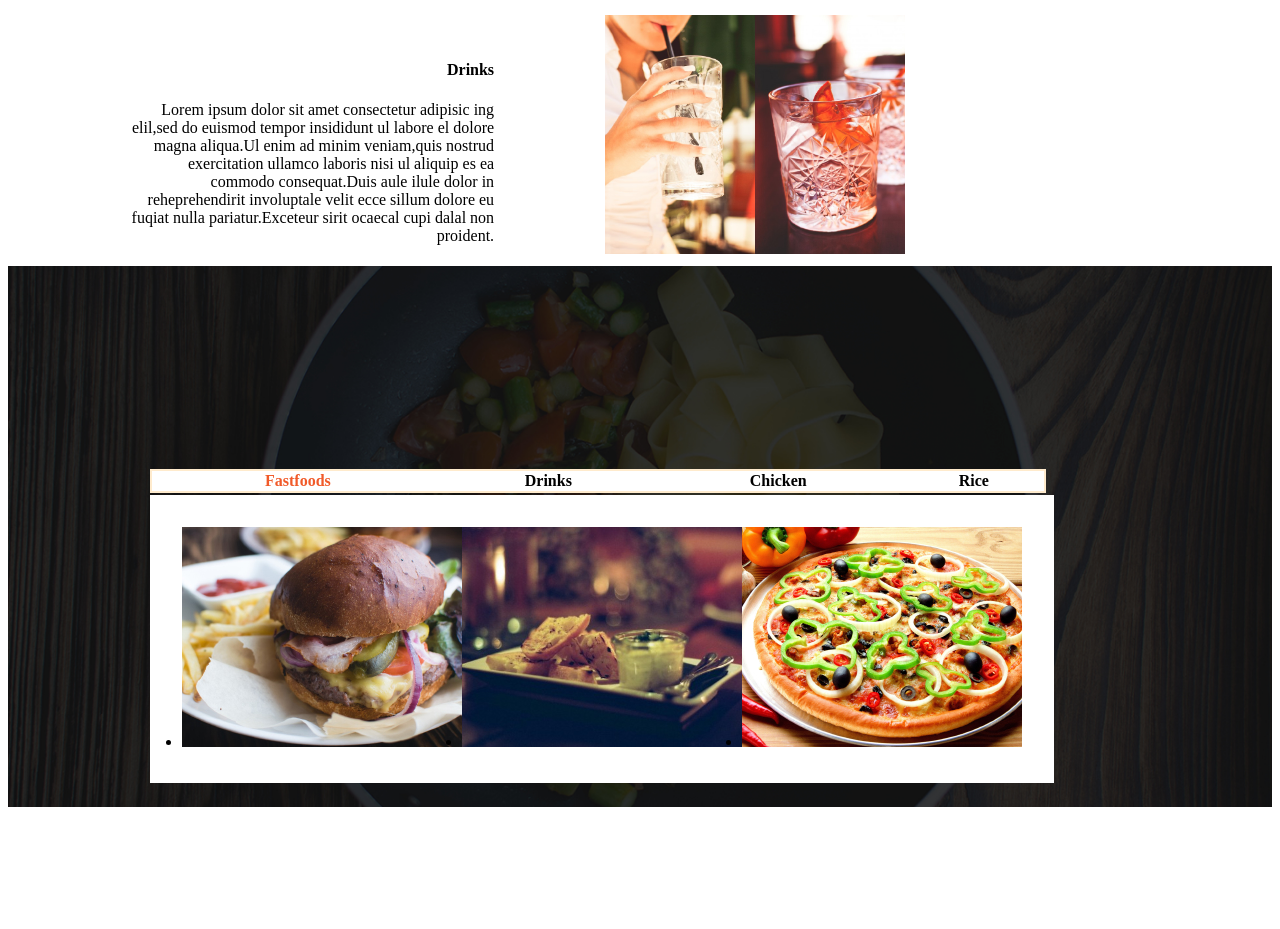
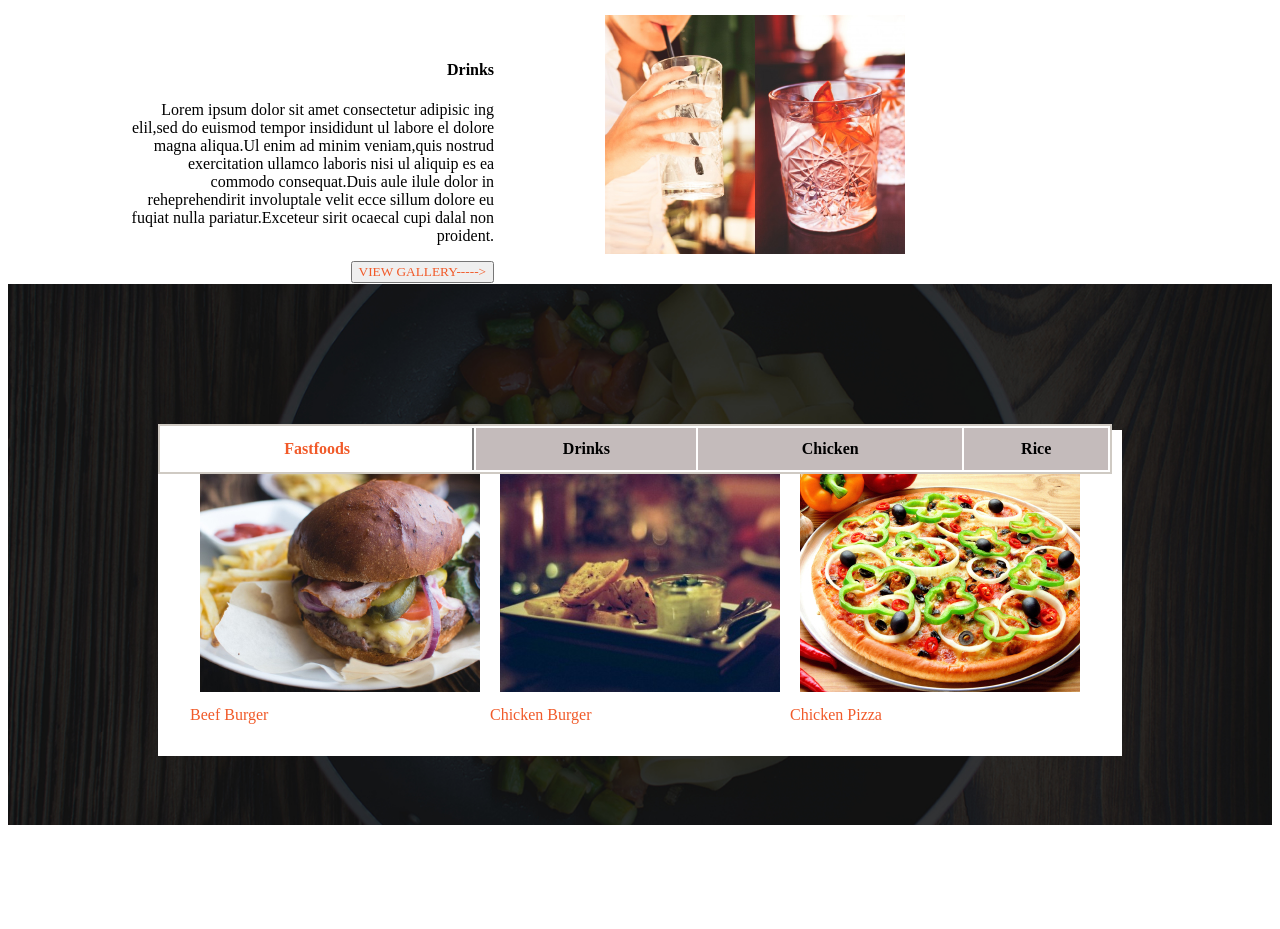
Before and after one commit to OndigoWendy/Anita-s_Kitchen.week2, a plain HTML site: page index.html in a window 1280 px wide. Shown: the part 1331-2260 px from the top of the page. Drawn offline with Linux system fonts and the light colour scheme.

Commit message:
Add correct colors to text.This will make the page match with the given samples.

```diff
--- a/index.html
+++ b/index.html
@@ -39,15 +39,17 @@
      <h4>Fast Food</h4><br>
      <h5>You'll love our delicious fast food</h5>
       <p>Lorem ipsum dolor sit amet consectetur adipisic ing elil,sed do euismod tempor insididunt ul labore el dolore magna aliqua.Ul enim ad minim veniam,quis nostrud exercitation ullamco laboris nisi ul aliquip es ea commodo consequat.Duis aule ilule dolor in reheprehendirit involuptale velit ecce sillum dolore eu fuqiat nulla pariatur.Exceteur sirit ocaecal cupi dalal non proident.</p>
-  </div>
+        <button>VIEW GALLERY-----></button>
+    </div>
   </div>
 
 <!--section4-->
 <div class="section4">
      <div class="dpg" >
        <h4>Drinks</h4>
-        <p>Lorem ipsum dolor sit amet consectetur adipisic ing elil,sed do euismod tempor insididunt ul labore el dolore magna aliqua.Ul enim ad minim veniam,quis nostrud exercitation ullamco laboris nisi ul aliquip es ea commodo consequat.Duis aule ilule dolor in reheprehendirit involuptale velit ecce sillum dolore eu fuqiat nulla pariatur.Exceteur sirit ocaecal cupi dalal non proident.</p>
-     </div>
+       <p>Lorem ipsum dolor sit amet consectetur adipisic ing elil,sed do euismod tempor insididunt ul labore el dolore magna aliqua.Ul enim ad minim veniam,quis nostrud exercitation ullamco laboris nisi ul aliquip es ea commodo consequat.Duis aule ilule dolor in reheprehendirit involuptale velit ecce sillum dolore eu fuqiat nulla pariatur.Exceteur sirit ocaecal cupi dalal non proident.</p>
+          <button>VIEW GALLERY-----></button>
+      </div>
      <div class="drinks" >
         <img src="assets/drink1.jpg" alt="">
         <img src="assets/drink2.jpg" alt="">
@@ -59,17 +61,17 @@
 <div class=gallerybackground><img src="backgrounds/foodsBg.jpg" alt="">
    <div class="imagebox">
       <ul>
-        <li><img src="fastfoods/beefBurger.jpg" alt="" class="f1"></li>
-        <li><img src="fastfoods/chickenBurger.jpg" alt="" class="f2"></li>
-        <li><img src="fastfoods/chickenPizza.jpg" alt="" class="f3"></li>
+        <li><img src="fastfoods/beefBurger.jpg" alt="" class="f1" style="padding: 10px;"><br> Beef Burger</li>
+        <li><img src="fastfoods/chickenBurger.jpg" alt="" class="f2"style="padding: 10px;"><br> Chicken Burger</li>
+        <li><img src="fastfoods/chickenPizza.jpg" alt="" class="f3" style="padding: 10px;"><br> Chicken Pizza</li>
       </ul>
 
       <table class="bar">
          <tr>
           <th>Fastfoods</th>
-          <th>Drinks</th>
-          <th>Chicken</th>
-          <th>Rice</th>
+          <th style="background-color: rgb(196, 187, 187);">Drinks</th>
+          <th style="background-color: rgb(196, 187, 187);">Chicken</th>
+          <th style="background-color: rgb(196, 187, 187);">Rice</th>
         </tr>
       </table>
    </div>
--- a/style.css
+++ b/style.css
@@ -12,16 +12,16 @@ img{
 
 .landing-sentence{color:white;position: absolute; margin-top: -130px; margin-left: 43%;}
 
-/*section3*/
+/*section2*/
 .row{height: 250px; width: 100%; display: flex; flex-direction: row; position: absolute;}
 
 .breakfast,.lunch,.dinner,.holder{height: inherit;width: 25%;font-weight: bold; color: white;}
 
-.lunch{text-align: center; background-image: url("foodtop/lunch.jpg"); opacity: 0.2;font-style: italic;line-height: 250px;}
+.lunch{text-align: center; background-image: url("foodtop/lunch.jpg"); opacity: 0.2;font-style: italic;line-height: 200px;}
 
-.dinner{text-align: center; background-image: url("foodtop/dinner.jpg");font-style: italic;line-height: 250px;}
+.dinner{text-align: center; background-image: url("foodtop/dinner.jpg");font-style: italic;line-height: 200px;}
 
-.breakfast{text-align: center; background-image: url("foodtop/breakfast.jpg");font-style: italic;line-height: 250px;}
+.breakfast{text-align: center; background-image: url("foodtop/breakfast.jpg");font-style: italic;line-height: 200px;}
 
 .holder1{background-color: #f0f0f0; color: #f15A29;}
 
@@ -45,16 +45,16 @@ img{
 
 .section4{padding: 20px;}
 
-
+button{color: #F15A29;}
 /*section5*/
 
-.gallerybackground{float: left;height:600px;}
+.gallerybackground{float: left;height:600px; position: relative;}
 
-.bar{ border: 2px solid blanchedalmond; border-collapse: collapse;position: absolute; top: 1800px; left: 150px;width: 70%; background-color: white;}
+.bar{ height: 50px; border: 2px solid rgb(207, 202, 195); position: absolute; top: 140px; left: 150px;width: 75.5%; background-color: white;}
 
-.imagebox ul{display: flex;flex-direction: row; position: absolute; top: 1810px; left: 150px; border: 2px solid white; padding: 30px; background-color: white;}
+.imagebox ul{ list-style-type: none; color: #F15A29; display: flex;flex-direction: row; position: absolute; top: 130px; left: 150px; border: 2px solid white; padding: 30px; background-color: white;}
 
-.bar tr th:nth-child(1){color: #F15A29;}
+.bar tr th:nth-child(1){color: #F15A29; border-right: 2px solid gray;}
 
 /*section6*/
 .cm{border: 2px solid rgb(238, 227, 227); box-shadow: 2px 2px rgb(206, 192, 192);   width: 70%;  padding: 5%; display: flex; float: left; margin: 10%; background-color:white; position: relative;}
```
